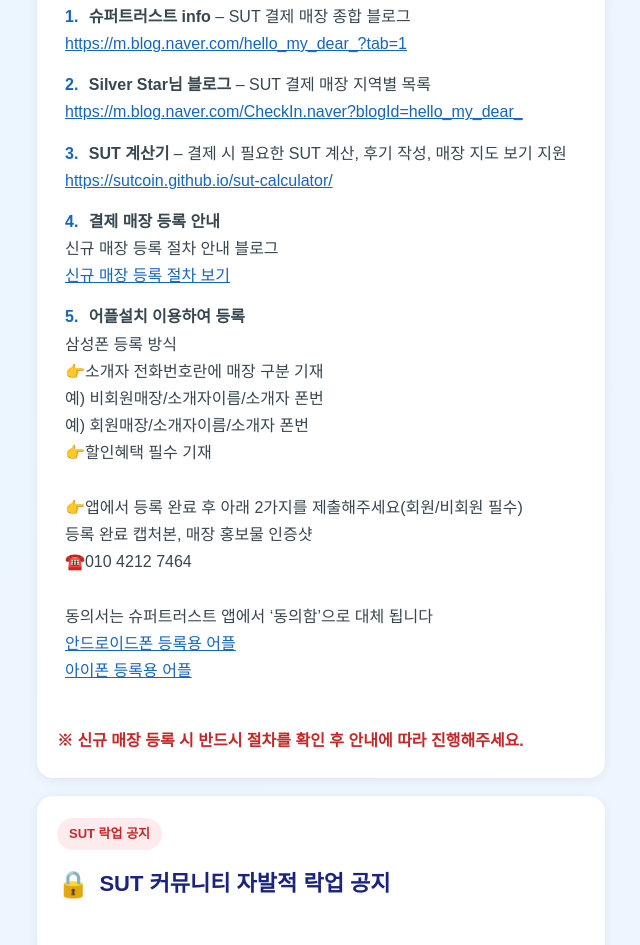
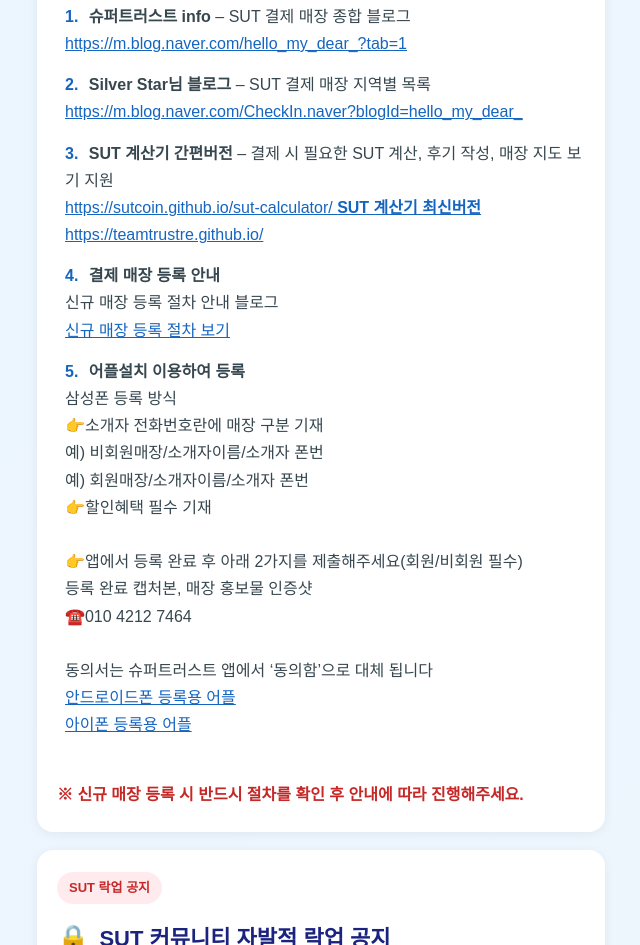
Before and after one commit to FelixKaden/ulsan-community, a plain HTML site: page index.html in a window 1280 px wide. Shown: the part 3170-4115 px from the top of the page, without its empty margins (319-959 px from the left). Drawn offline with Linux system fonts and the light colour scheme.

Commit message:
Update index.html

```diff
--- a/index.html
+++ b/index.html
@@ -411,9 +411,12 @@
 
         <li>
           <span class="num">3.</span>
-          <strong>SUT 계산기</strong> – 결제 시 필요한 SUT 계산, 후기 작성, 매장 지도 보기 지원<br>
+          <strong>SUT 계산기 간편버전 </strong> – 결제 시 필요한 SUT 계산, 후기 작성, 매장 지도 보기 지원<br>
           <a class="link" target="_blank" href="https://sutcoin.github.io/sut-calculator/">
             https://sutcoin.github.io/sut-calculator/
+           <strong>SUT 계산기 최신버전 </strong><br>
+          <a class="link" target="_blank" href="https://teamtrustre.github.io/">
+            https://teamtrustre.github.io/
           </a>
         </li>
 
```
